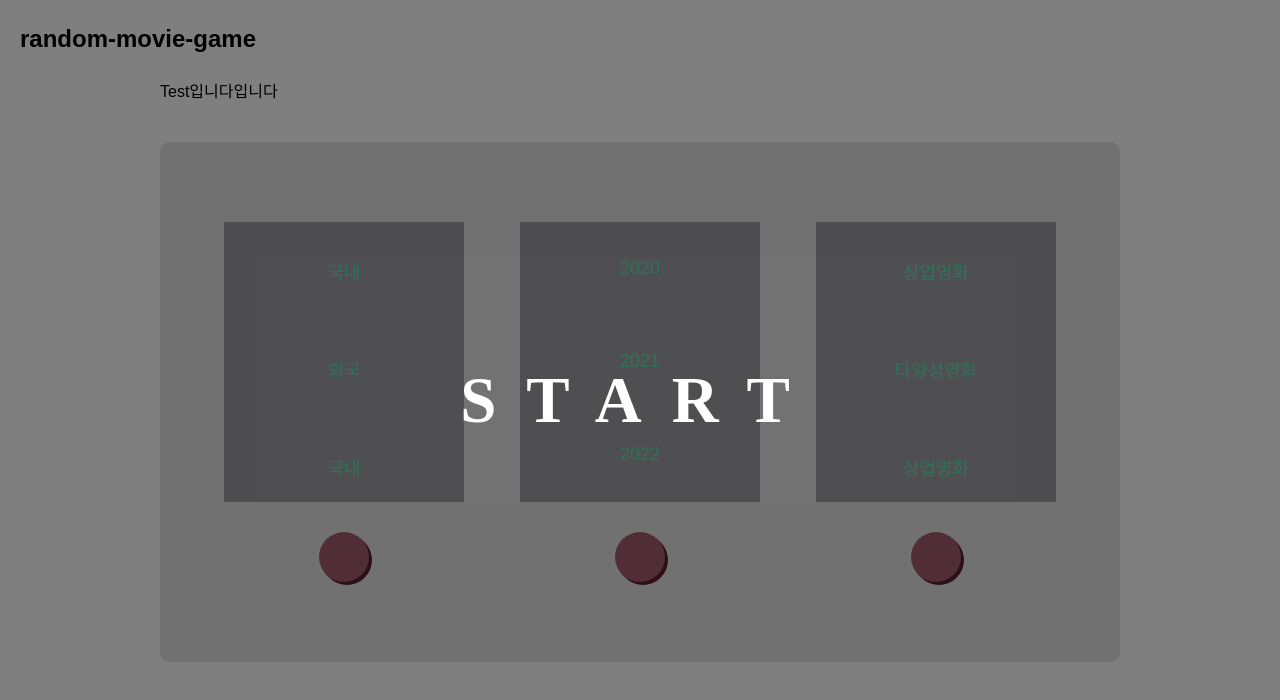
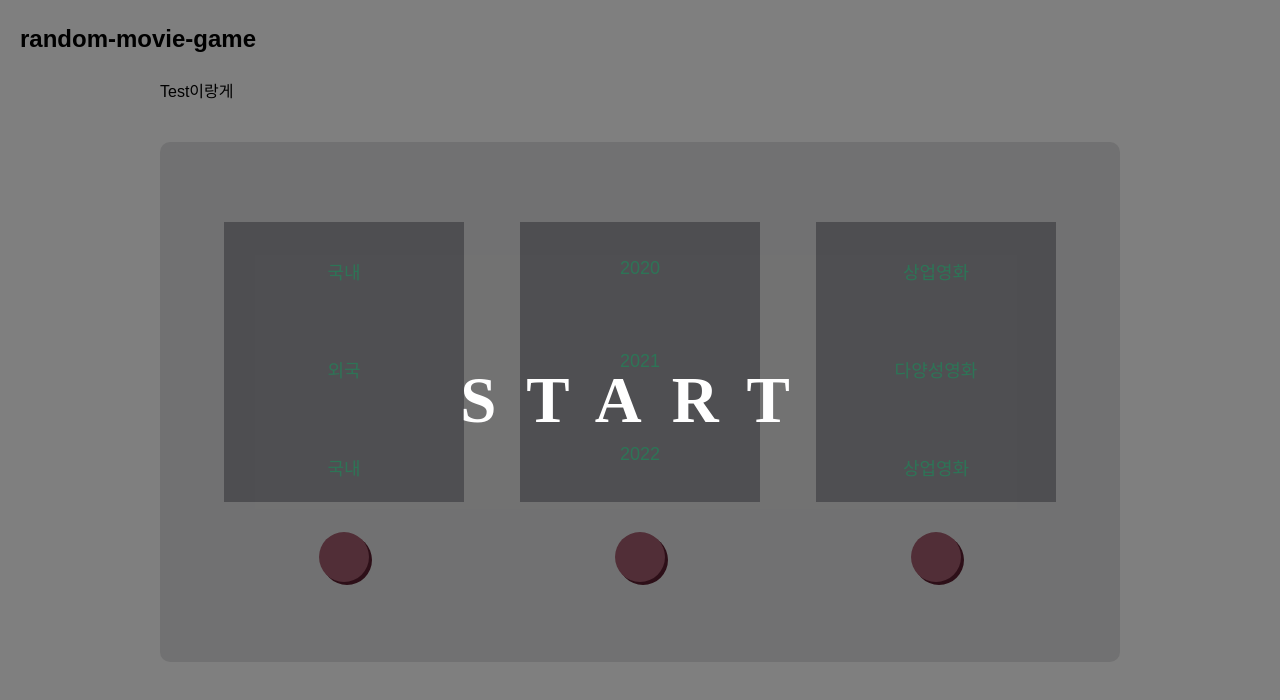
Before and after one commit to Moondoyeon/random-movie-game, a React (Create React App) app: page / in a window 1280 px wide. Shown: the top 700 px of the page. Built offline with nearby package versions, Linux system fonts and the light colour scheme; no server answers; a web font is replaced by a local one.

Commit message:
chore(CD): 트리거시점 분기, workflow 분리

```diff
--- a/src/pages/Test.tsx
+++ b/src/pages/Test.tsx
@@ -1,3 +1,3 @@
 export default function Test() {
-  return <div>Test입니다입니다</div>;
+  return <div>Test이랑게</div>;
 }
```
